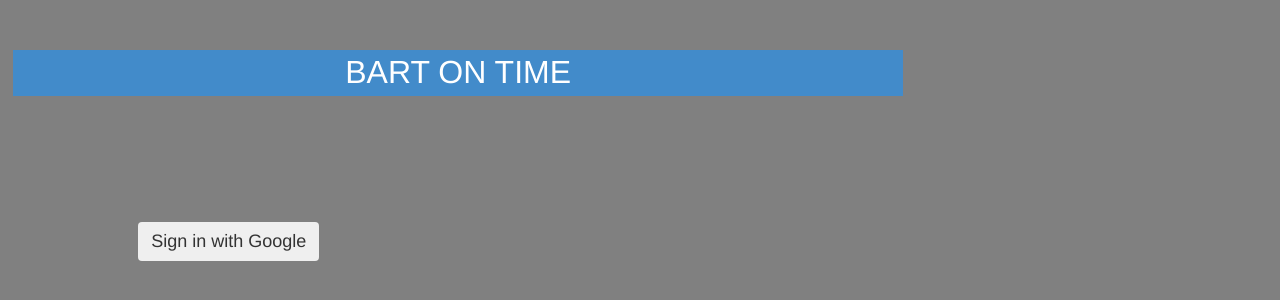
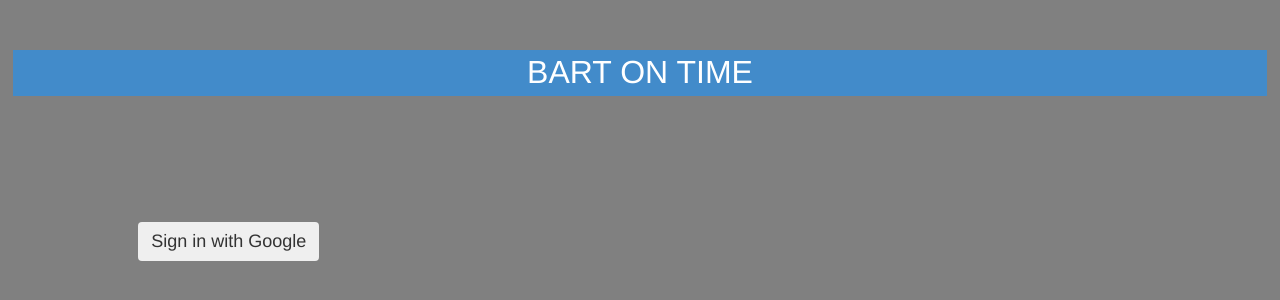
Before and after one commit to bart-on-time/bart-on-time, a plain HTML site: page index.html in a window 1280 px wide. Drawn offline with nearby package versions, Linux system fonts and the light colour scheme; some packages are replaced by stand-ins of ours; no server answers.

Commit message:
A minor css fix

```diff
--- a/assets/css/style.css
+++ b/assets/css/style.css
@@ -12,7 +12,7 @@ header{
 	font-size: xx-large;
 	color: white;
 	margin-top: 3%;
-	margin-right: 29%;
+	/*margin-right: 29%;*/
 }
 
 .col-lg-12{
```
